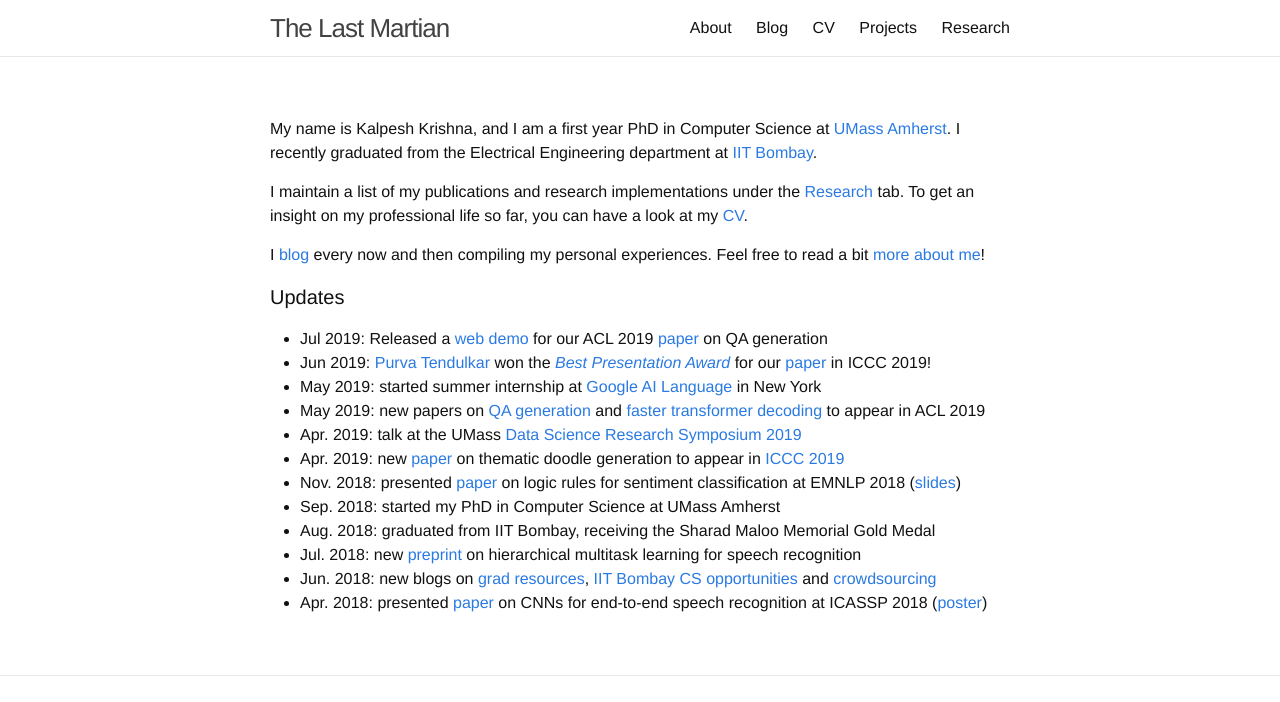
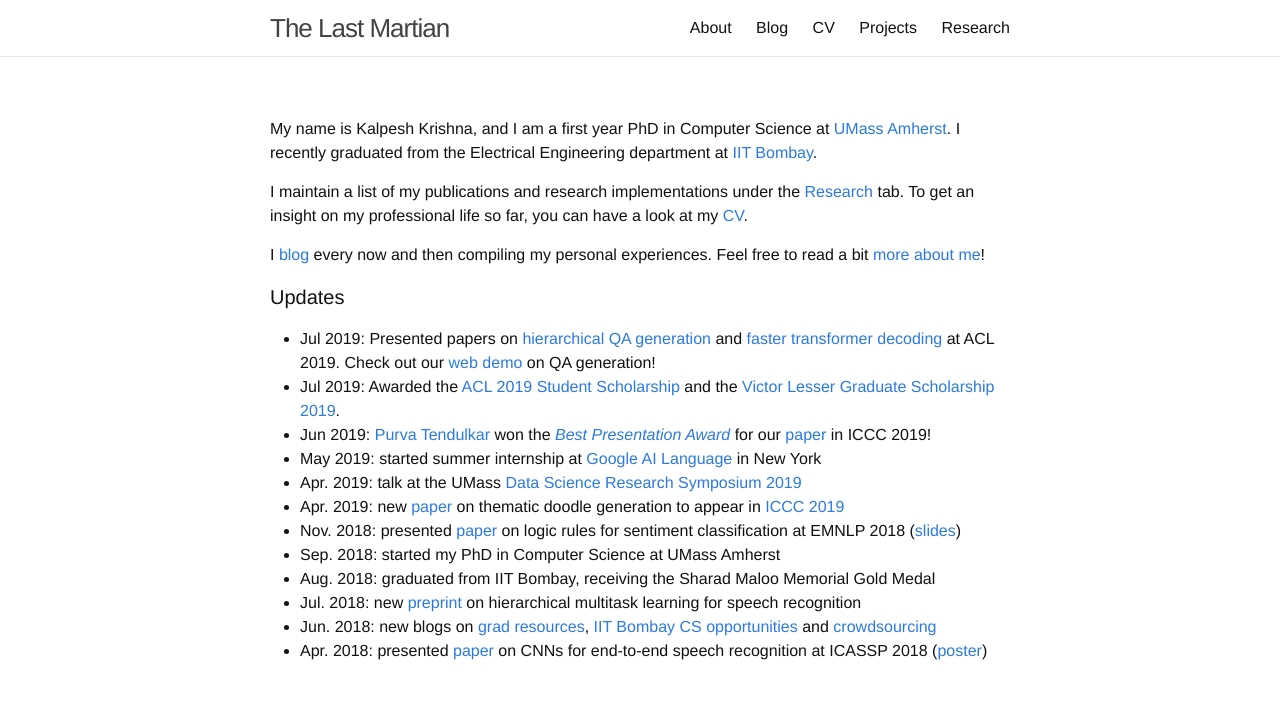
Before and after one commit to martiansideofthemoon/martiansideofthemoon.github.io, a Jekyll site: the page built from index.md, in a window 1280 px wide, cut to the strip 0-702 px from the top of the page. Built offline with Jekyll 4.4.1, drawn with Linux system fonts in a browser that asks for light colours; comment, search, counter and statistics services are not loaded.

Commit message:
website update

```diff
--- a/index.md
+++ b/index.md
@@ -11,10 +11,10 @@ I [blog]({{ site.url }}/archive) every now and then compiling my personal experi
 
 #### Updates
 
-* Jul 2019: Released a [web demo](http://squash.cs.umass.edu/) for our ACL 2019 [paper](https://arxiv.org/abs/1906.02622) on QA generation
+* Jul 2019: Presented papers on [hierarchical QA generation](https://arxiv.org/abs/1906.02622) and [faster transformer decoding](https://arxiv.org/abs/1906.02780) at ACL 2019. Check out our [web demo](http://squash.cs.umass.edu/) on QA generation!
+* Jul 2019: Awarded the [ACL 2019 Student Scholarship](http://www.acl2019.org/EN/student-scholarship-applications-volunteers.xhtml) and the [Victor Lesser Graduate Scholarship 2019](https://www.cics.umass.edu/support#lesser).
 * Jun 2019: [Purva Tendulkar](http://purvaten.github.io/) won the [*Best Presentation Award*](https://twitter.com/jmacunha/status/1142184529026662400) for our [paper](https://arxiv.org/abs/1903.07820) in ICCC 2019!
 * May 2019: started summer internship at [Google AI Language](https://ai.google/research/teams/language/) in New York
-* May 2019: new papers on [QA generation](https://arxiv.org/abs/1906.02622) and [faster transformer decoding](https://arxiv.org/abs/1906.02780) to appear in ACL 2019
 * Apr. 2019: talk at the UMass [Data Science Research Symposium 2019](https://ds.cs.umass.edu/news-events/events/data-science-research-symposium-2019)
 * Apr. 2019: new [paper](https://arxiv.org/abs/1903.07820) on thematic doodle generation to appear in [ICCC 2019](http://www.computationalcreativity.net/iccc2019/)
 * Nov. 2018: presented [paper](https://arxiv.org/abs/1808.07733) on logic rules for sentiment classification at EMNLP 2018 ([slides]({{ site.url }}/assets/emnlp-2018.pdf))
```
Also changed, not shown: _pages/research.md (+2 -2 lines).
